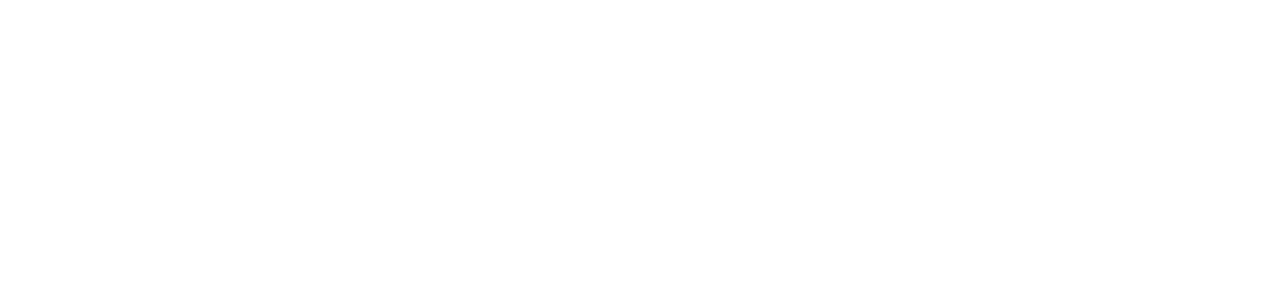
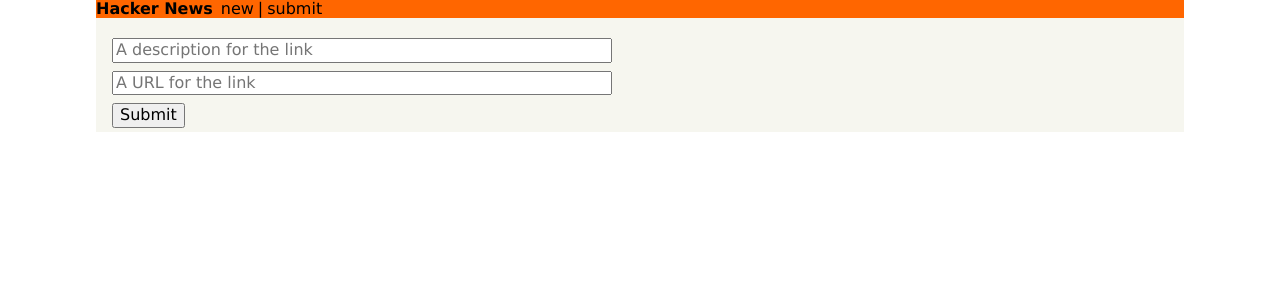
Before and after one commit to NRoboto/graphql-tutorial-hackernews-clone, a React (Create React App) app in the folder hackernews-react-apollo/: page /create in a window 1280 px wide. Shown: the top 300 px of the page. Built offline with nearby package versions, Linux system fonts and the light colour scheme.

Commit message:
Add routing and header

```diff
--- a/hackernews-react-apollo/package.json
+++ b/hackernews-react-apollo/package.json
@@ -10,6 +10,8 @@
     "graphql": "^15.5.0",
     "react": "^17.0.1",
     "react-dom": "^17.0.1",
+    "react-router": "^5.2.0",
+    "react-router-dom": "^5.2.0",
     "react-scripts": "4.0.2",
     "web-vitals": "^1.1.0"
   },
--- a/hackernews-react-apollo/src/components/App.js
+++ b/hackernews-react-apollo/src/components/App.js
@@ -1,8 +1,21 @@
+import { Route, Switch } from "react-router";
 import "../styles/App.css";
+import { CreateLink } from "./CreateLink";
+import { Header } from "./Header";
 import { LinkList } from "./LinkList";
 
 function App() {
-  return <LinkList />;
+  return (
+    <div className="center w85">
+      <Header />
+      <div className="ph3 pv1 background-gray">
+        <Switch>
+          <Route exact path="/" component={LinkList} />
+          <Route exact path="/create" component={CreateLink} />
+        </Switch>
+      </div>
+    </div>
+  );
 }
 
 export default App;
--- a/hackernews-react-apollo/src/components/CreateLink.js
+++ b/hackernews-react-apollo/src/components/CreateLink.js
@@ -1,5 +1,6 @@
 import { gql, useMutation } from "@apollo/client";
 import { useState } from "react";
+import { useHistory } from "react-router";
 
 const CREATE_LINK_MUTATION = gql`
   mutation($description: String!, $url: String!) {
@@ -17,11 +18,14 @@
     url: "",
   });
 
+  const history = useHistory();
+
   const [createLink] = useMutation(CREATE_LINK_MUTATION, {
     variables: {
       description: formState.description,
       url: formState.url,
     },
+    onCompleted: () => history.push("/"),
   });
 
   return (
--- /dev/null
+++ b/hackernews-react-apollo/src/components/Header.js
@@ -0,0 +1,20 @@
+import { Link } from "react-router-dom";
+
+const Header = () => {
+  return (
+    <div className="flex pal justify-between nowrap orange">
+      <div className="flex flex-fixed black">
+        <div className="fw7 mr1">Hacker News</div>
+        <Link to="/" className="ml1 no-underline black">
+          new
+        </Link>
+        <div className="ml1">|</div>
+        <Link to="/create" className="ml1 no-underline black">
+          submit
+        </Link>
+      </div>
+    </div>
+  );
+};
+
+export { Header };
--- a/hackernews-react-apollo/src/index.js
+++ b/hackernews-react-apollo/src/index.js
@@ -10,6 +10,7 @@
   createHttpLink,
   InMemoryCache,
 } from "@apollo/client";
+import { BrowserRouter } from "react-router-dom";
 
 const httpLink = createHttpLink({
   uri: "http://localhost:4000",
@@ -22,9 +23,11 @@
 
 ReactDOM.render(
   <React.StrictMode>
-    <ApolloProvider client={client}>
-      <App />
-    </ApolloProvider>
+    <BrowserRouter>
+      <ApolloProvider client={client}>
+        <App />
+      </ApolloProvider>
+    </BrowserRouter>
   </React.StrictMode>,
   document.getElementById("root")
 );
```
Also changed, not shown: 1 other file (tests, documents, lock files or other folders).
